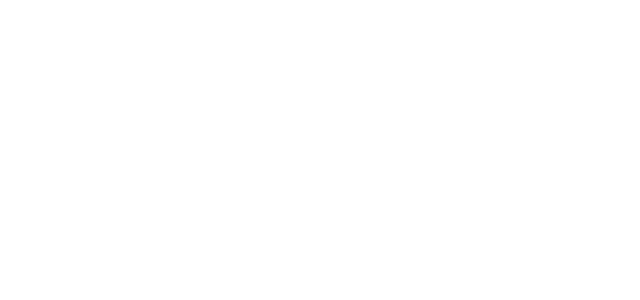
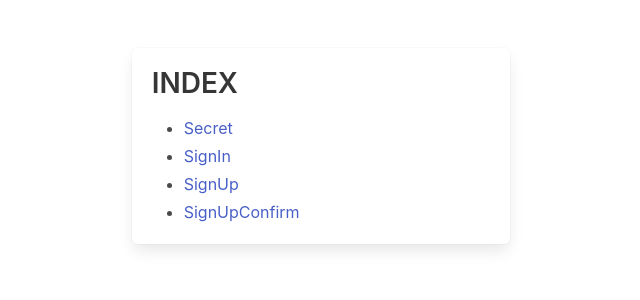
Before and after one commit to charly24/amplify-nuxt, a Nuxt app: page /vue in a window 1280 px wide. Before the commit this address had no page. Shown: the top 300 px of the page, without its empty margins (319-959 px from the left). Built offline with nearby package versions, Linux system fonts and the light colour scheme.

Commit message:
move directory

```diff
--- a/package.json
+++ b/package.json
@@ -15,6 +15,7 @@
   "dependencies": {
     "@nuxtjs/dotenv": "^1.3.0",
     "aws-amplify": "^1.1.22",
+    "aws-amplify-vue": "^0.2.7",
     "bulma": "^0.7.4",
     "node-sass": "^4.11.0",
     "nuxt": "^2.0.0",
--- a/pages/confirm.vue
+++ b/pages/vue/confirm.vue
@@ -22,7 +22,7 @@
           <input type="button" class="button is-success" value="Confirm" @click="signUpConfirm" />
           <ul>
             <li>
-              <nuxt-link to="/">Top</nuxt-link>
+              <nuxt-link to="/vue/">Top</nuxt-link>
             </li>
           </ul>
         </div>
@@ -46,7 +46,7 @@ export default {
       Auth.confirmSignUp(this.email, this.code)
         .then(data => {
           this.$store.dispatch('amplify/clearUsername')
-          this.$router.push('/signin')
+          this.$router.push('/vue/signin')
         })
         .catch(err => this.errors = err)
     }
--- a/pages/index.vue
+++ b/pages/vue/index.vue
@@ -6,16 +6,16 @@
           <h2>INDEX</h2>
           <ul>
             <li>
-              <nuxt-link to="/secret">Secret</nuxt-link>
+              <nuxt-link to="/vue/secret">Secret</nuxt-link>
             </li>
             <li>
-              <nuxt-link to="/signin">SignIn</nuxt-link>
+              <nuxt-link to="/vue/signin">SignIn</nuxt-link>
             </li>
             <li>
-              <nuxt-link to="/signup">SignUp</nuxt-link>
+              <nuxt-link to="/vue/signup">SignUp</nuxt-link>
             </li>
             <li>
-              <nuxt-link to="/confirm">SignUpConfirm</nuxt-link>
+              <nuxt-link to="/vue/confirm">SignUpConfirm</nuxt-link>
             </li>
           </ul>
         </div>
--- a/pages/secret.vue
+++ b/pages/vue/secret.vue
@@ -12,7 +12,7 @@
           <input type="button" class="button is-warning" value="SignOut" @click="signOut" />
           <ul>
             <li>
-              <nuxt-link to="/">Top</nuxt-link>
+              <nuxt-link to="/vue/">Top</nuxt-link>
             </li>
           </ul>
         </div>
@@ -33,7 +33,7 @@ export default {
   methods: {
     signOut () {
       Auth.signOut()
-        .then(data => this.$router.push('/'))
+        .then(data => this.$router.push('/vue/'))
         .catch(err => this.errors = err)
     }
   }
--- a/pages/signin.vue
+++ b/pages/vue/signin.vue
@@ -22,7 +22,7 @@
           <input type="button" class="button is-link" value="SignIn" @click="signIn" />
           <ul>
             <li>
-              <nuxt-link to="/">Top</nuxt-link>
+              <nuxt-link to="/vue/">Top</nuxt-link>
             </li>
           </ul>
         </div>
@@ -44,7 +44,7 @@ export default {
   methods: {
     signIn () {
       Auth.signIn(this.email, this.password)
-        .then(data => this.$router.push('/secret'))
+        .then(data => this.$router.push('/vue/secret'))
         .catch(err => this.errors = err)
     },
   }
--- a/pages/signup.vue
+++ b/pages/vue/signup.vue
@@ -27,7 +27,7 @@
           <input type="button" class="button is-primary" value="SignUp" @click="signUp" />
           <ul>
             <li>
-              <nuxt-link to="/">Top</nuxt-link>
+              <nuxt-link to="/vue/">Top</nuxt-link>
             </li>
           </ul>
         </div>
@@ -58,7 +58,7 @@ export default {
       })
         .then(data => {
           this.$store.dispatch('amplify/setUsername', this.email)
-          this.$router.push('/confirm')
+          this.$router.push('/vue/confirm')
         })
         .catch(err => this.errors = err)
     }
```
Also changed, not shown: pages/vue/README.md (renamed from pages/README.md), 1 other file (tests, documents, lock files or other folders).
